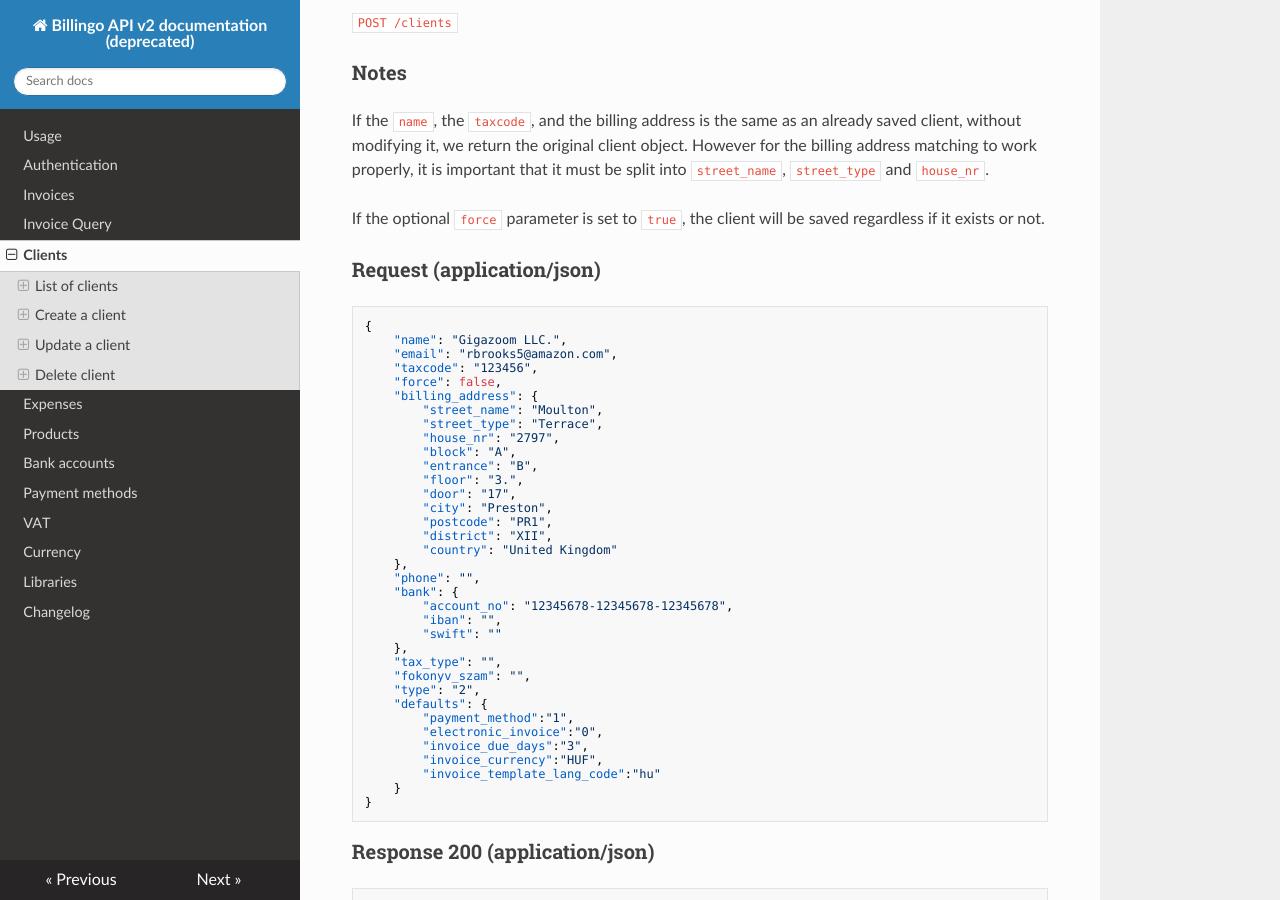
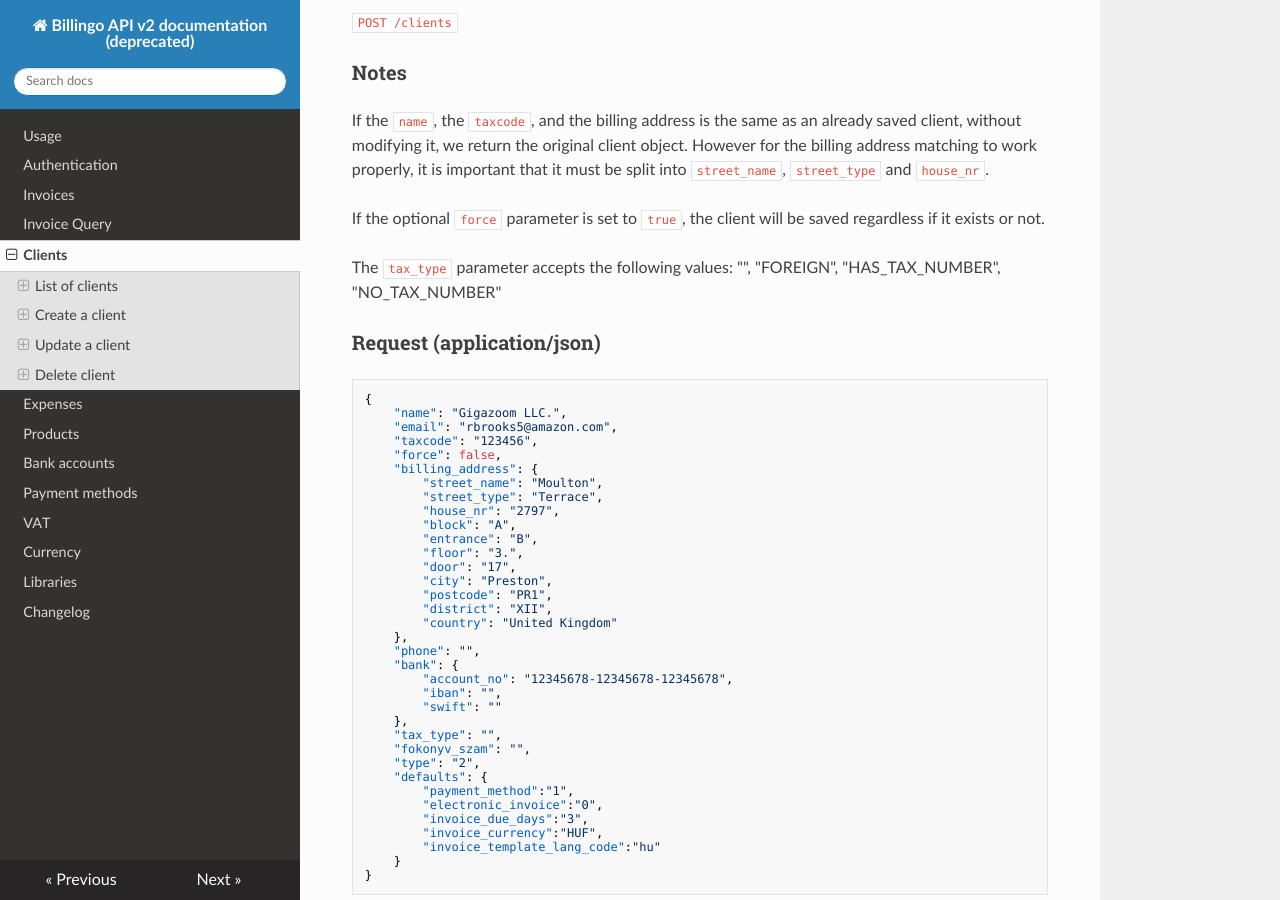
Before and after one commit to octonull/Billingo-API-docs, an MkDocs documentation site: the page built from docs/clients.md, in a window 1280 px wide and 900 px high, scrolled down 1423 px. Built offline with MkDocs 1.6.1, drawn with Linux system fonts in a browser that asks for light colours; nearby versions of some CDN libraries; old or Windows-style settings are respelled for this version of MkDocs.

Commit message:
add partner tax type description

```diff
--- a/docs/clients.md
+++ b/docs/clients.md
@@ -76,6 +76,8 @@ JSON Schema: [https://www.billingo.hu/json/schema/client.json](https://www.billi
 If the `name`, the `taxcode`, and the billing address is the same as an already saved client, without modifying it, we return the original client object. However for the billing address matching to work properly, it is important that it must be split into `street_name`, `street_type` and `house_nr`.
 
 If the optional `force` parameter is set to `true`, the client will be saved regardless if it exists or not.
+
+The `tax_type` parameter accepts the following values: "", "FOREIGN", "HAS_TAX_NUMBER", "NO_TAX_NUMBER"
 
 ### Request (application/json)
 
```
